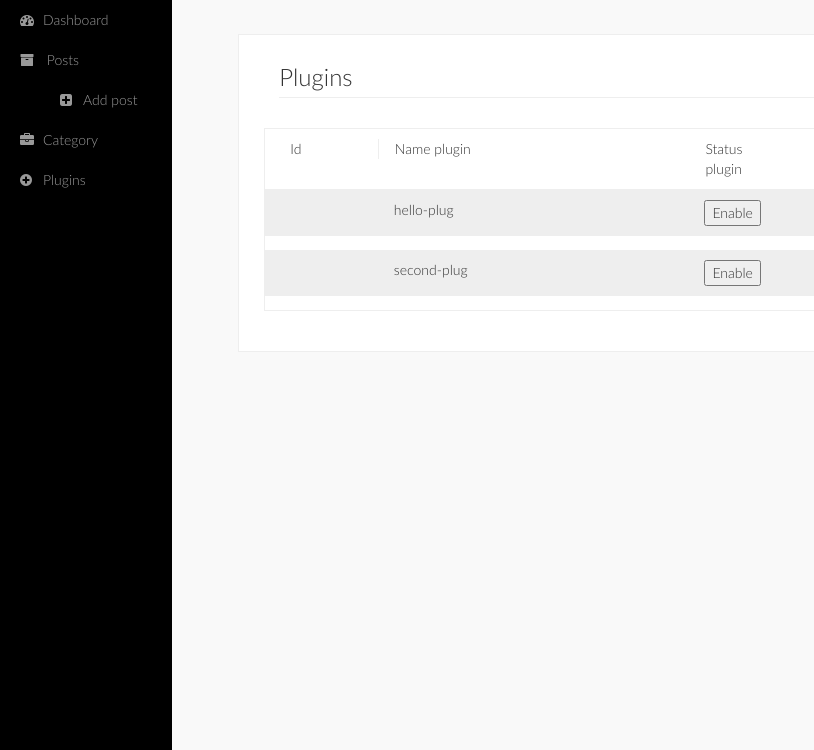
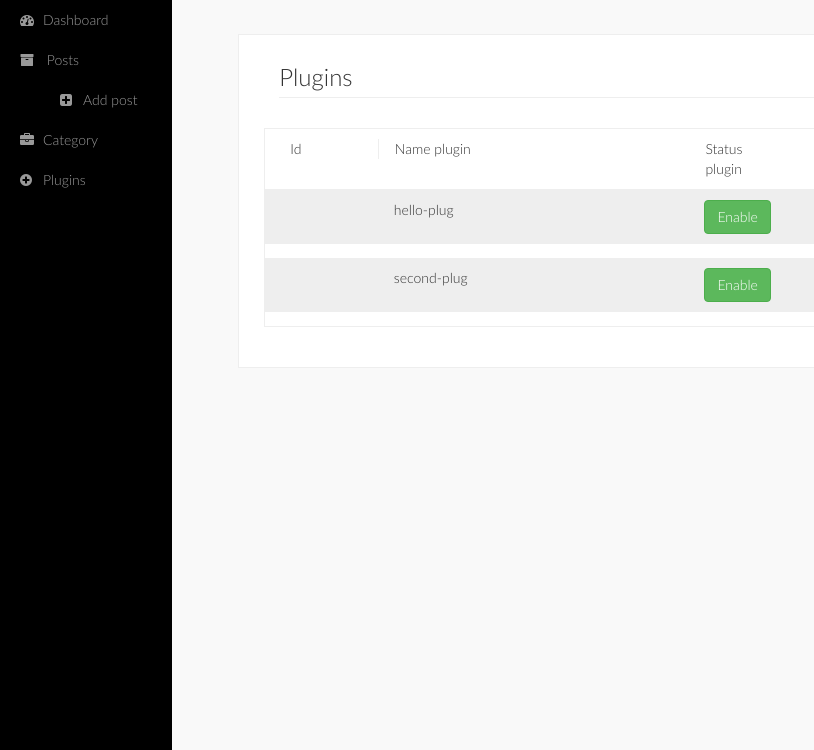
Before and after one commit to sadegh3333/samcms, a PHP site: page /is-admin/plugin.php in a window 1280 px wide. Shown: the part 50-800 px from the top of the page, without its empty margins (0-814 px from the left). Run offline with PHP 8.4, Linux system fonts and the light colour scheme; the visitor is signed in with stand-in values (Sample User, id 1); tables that the repository leaves empty or names only in its code hold one stand-in row (values such as "Sample post"); data that the repository does not hold is empty; some libraries are stand-ins or nearby versions.

Commit message:
bug fixes

```diff
--- a/is-admin/plugin.php
+++ b/is-admin/plugin.php
@@ -26,6 +26,7 @@ if (isset($_POST['enable'])) {
 	$plugin_id = $_POST['plugin-id'];
 
 	$plugins->enable_plugin($plugin_id);
+	header('Location: plugin.php');
 }
 
 
@@ -33,6 +34,8 @@ if (isset($_POST['disable'])) {
 	$plugin_id = $_POST['plugin-id'];
 
 	$plugins->disable_plugin($plugin_id);
+	header('Location: plugin.php');
+
 }
 
 ?>
@@ -84,10 +87,10 @@ if (isset($_POST['disable'])) {
 									<?php
 									$status_plugin = $key['status_plugin'];
 									if ($status_plugin) {
-										echo '<input type="submit" name="disable" value="Disable" >';
+										echo '<input class="btn btn-warning" type="submit" name="disable" value="Disable" >';
 									}
 									else{
-										echo '<input type="submit" name="enable" value="Enable" >';
+										echo '<input class="btn btn-success" type="submit" name="enable" value="Enable" >';
 									}
 									?>
 								</div>
--- a/is-content/theme/header.php
+++ b/is-content/theme/header.php
@@ -49,6 +49,9 @@
 							Admin Panel
 						</a>
 					</li>
+					<li>
+						<?php do_hook('hello_hook');?>
+					</li>
 				</ul>
 				<ul class="nav navbar-nav navbar-right">
 					<li class="right">
```
